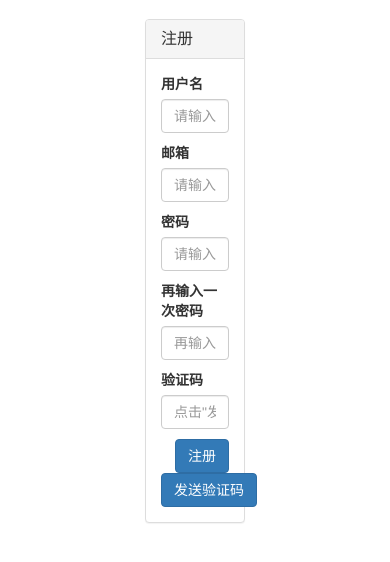
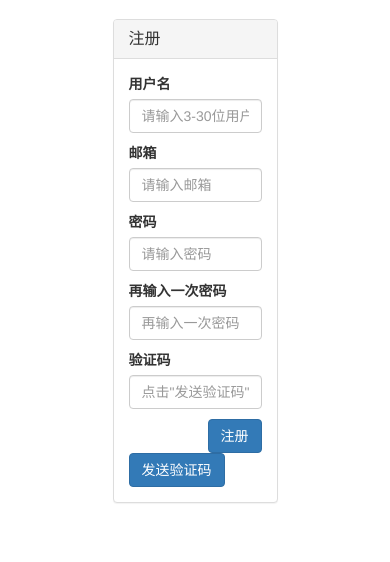
Before and after one commit to DangFon/test1, a Django app: page /user/register/ in a window 390 px wide. Shown: the part 51-613 px from the top of the page. Run offline with Django 3.2, Linux system fonts and the light colour scheme; some libraries are stand-ins or nearby versions.

Commit message:
修改桌面信息

```diff
--- a/templates/home.html
+++ b/templates/home.html
@@ -6,7 +6,6 @@
 {% endblock %}
 
 {% block header_extends %}
-
     <link rel="stylesheet" href="{% static 'home.css' %}">
     <script src="http://cdn.highcharts.com.cn/highcharts/highcharts.js"></script>
 {% endblock %}
--- a/user/templates/user/forget_password.html
+++ b/user/templates/user/forget_password.html
@@ -10,7 +10,7 @@
 {% block content %}
     <div class = 'container'>
         <div class="row">
-            <div class="col-xs-4 col-xs-offset-4">
+            <div class="col-xs-6 col-xs-offset-3 col-md-4 col-lg-4 col-lg-offset-4">
                 <div class="panel panel-default">
                   <div class="panel-heading">
                     <h3 class="panel-title">重置密码</h3>
--- a/user/templates/user/login.html
+++ b/user/templates/user/login.html
@@ -6,7 +6,7 @@
 {% block content %}
     <div class = 'container'>
         <div class="row">
-            <div class="col-xs-4 col-xs-offset-4">
+            <div class="col-xs-6 col-xs-offset-3 col-md-4 col-lg-4 col-lg-offset-4">
                 {% if not user.is_authenticated %}
                     <div class="panel panel-default" >
                         <div class="panel-heading">
--- a/user/templates/user/register.html
+++ b/user/templates/user/register.html
@@ -11,7 +11,7 @@
     <div class = 'container'>
         <div class="row">
          {% if not user.is_authenticated %}
-            <div class="col-xs-4 col-xs-offset-4">
+            <div class="col-xs-6 col-xs-offset-3 col-md-4 col-lg-4 col-lg-offset-4">
                 <div class="panel panel-default">
                   <div class="panel-heading">
                     <h3 class="panel-title">注册</h3>
--- a/user/templates/user/user_info.html
+++ b/user/templates/user/user_info.html
@@ -4,7 +4,7 @@
 {% block content %}
     <div class = 'container'>
         <div class="row">
-            <div class="col-xs-10 col-xs-offset-1">
+            <div class="col-xs-6 col-xs-offset-3 col-md-4 col-lg-4 col-lg-offset-4">
                 {% if user.is_authenticated %}
                     <h2>{{ user.username }}</h2>
                     <ul>
```
